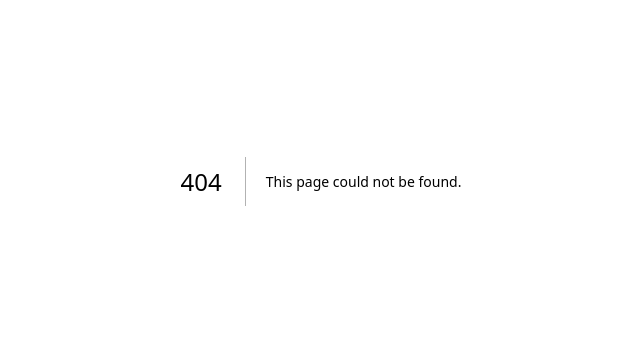
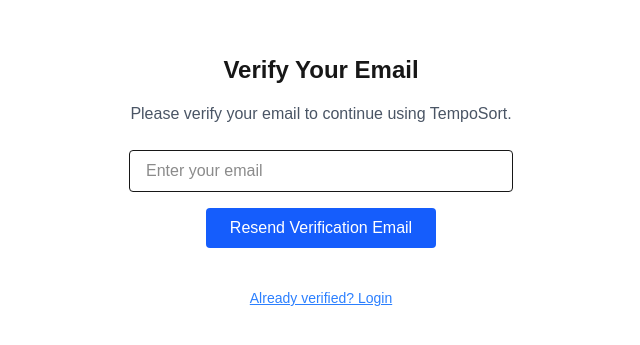
Before and after one commit to arshsb1102/TempoSort-UI, a Next.js app in the folder my-scheduler-ui/: page /verify in a window 1280 px wide. Before the commit this address had no page. Shown: the part 219-564 px from the top of the page, without its empty margins (319-959 px from the left). Built offline with nearby package versions, Linux system fonts and the light colour scheme.

Commit message:
Verify email

```diff
--- a/my-scheduler-ui/src/pages/signup.js
+++ b/my-scheduler-ui/src/pages/signup.js
@@ -20,7 +20,7 @@
         try {
             await axios.post('https://localhost:7177/api/Auth/signup', form)
             alert('Signed up successfully! Please verify your email.')
-            router.push('/login')
+            router.push('/verify')
         } catch (err) {
             setError(err?.response?.data || 'Something went wrong')
         }
--- /dev/null
+++ b/my-scheduler-ui/src/pages/verify.js
@@ -0,0 +1,46 @@
+import { useState } from "react";
+import axios from "axios";
+
+export default function VerifyEmail() {
+  const [email, setEmail] = useState("");
+  const [message, setMessage] = useState("");
+
+  const resendVerification = async () => {
+    try {
+      await axios.post("http://localhost:7177/api/auth/resend-verification", { email });
+      setMessage("Verification email sent. Please check your inbox.");
+    } catch (err) {
+      setMessage(err.response?.data || "Failed to resend.");
+    }
+  };
+
+  return (
+    <div className="flex flex-col items-center justify-center min-h-screen px-4">
+      <h1 className="text-2xl font-semibold mb-4">Verify Your Email</h1>
+      <p className="mb-6 text-center text-gray-600">
+        Please verify your email to continue using TempoSort.
+      </p>
+
+      <input
+        type="email"
+        placeholder="Enter your email"
+        className="border px-4 py-2 rounded w-full max-w-sm mb-4"
+        value={email}
+        onChange={e => setEmail(e.target.value)}
+      />
+
+      <button
+        onClick={resendVerification}
+        className="bg-blue-600 text-white px-6 py-2 rounded"
+      >
+        Resend Verification Email
+      </button>
+
+      <p className="text-sm text-green-600 mt-4">{message}</p>
+
+      <a href="/login" className="text-blue-500 mt-6 underline text-sm">
+        Already verified? Login
+      </a>
+    </div>
+  );
+}
```
